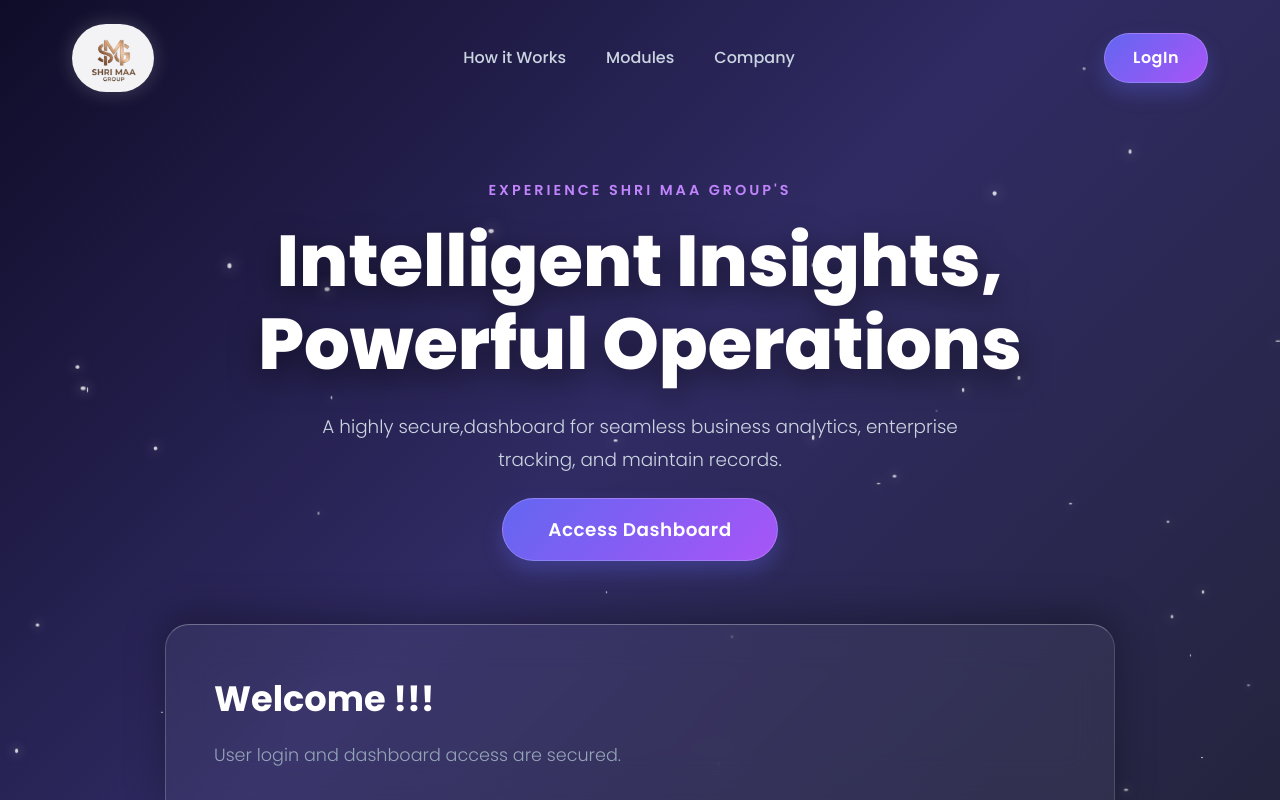
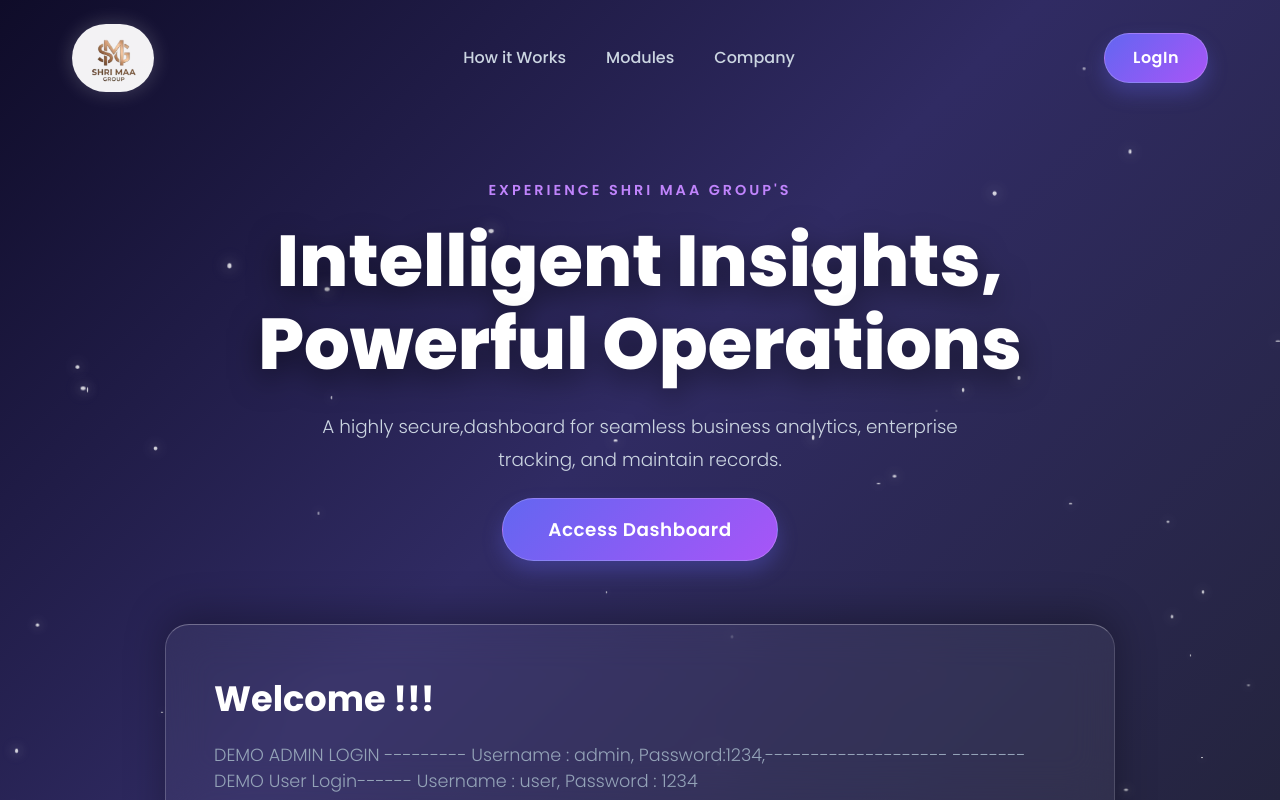
Before and after one commit to kartikeymalvi/shreemaa-frontend, a React (Vite) app: page / in a window 1280 px wide. Built offline with nearby package versions, Linux system fonts and the light colour scheme.

Commit message:
updated demo login for both admin and user

```diff
--- a/src/pages/LandingPage.jsx
+++ b/src/pages/LandingPage.jsx
@@ -121,7 +121,14 @@
         </div>
         <div className="preview-body">
           <p>
-            User login and dashboard access are secured.
+            DEMO ADMIN LOGIN ---------
+            Username : admin,
+            Password:1234,--------------------
+           -------- DEMO User Login------
+            Username : user,
+            Password : 1234
+
+
           </p>
 
           {/* <div className="preview-skeleton-cards">
```
